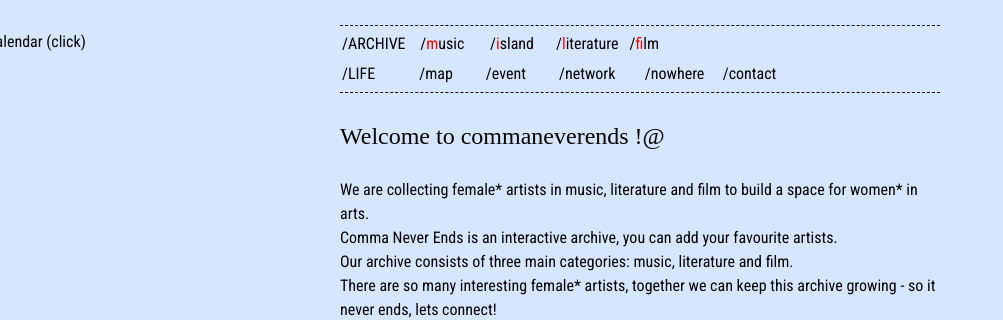
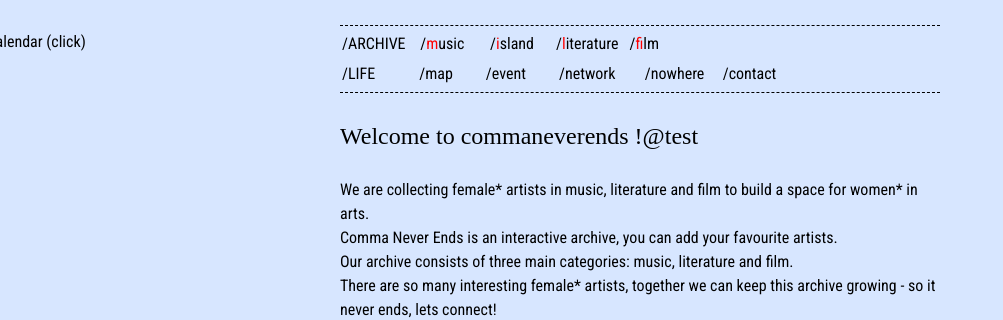
Before and after one commit to jeonghihi/commaneverends.github.io, a Jekyll site: the page built from index.md, in a window 1280 px wide. Shown: the top 320 px of the page, without its empty margins (0-1003 px from the left). Built offline with Jekyll 4.4.1, drawn with Linux system fonts in a browser that asks for light colours; some web fonts are replaced.

Commit message:
Update index.md

```diff
--- a/index.md
+++ b/index.md
@@ -38,13 +38,14 @@ h2 {color:#4C39CA; font-size: 24px;}
 
 <div class="divLeft">
 
-<div class ="div-title-left"> Welcome to commaneverends !@ </div>
+<div class ="div-title-left"> Welcome to commaneverends !@test </div>
 <br/>
 We are collecting female* artists in music, literature and film to build a space for women* in arts. <br/>
 Comma Never Ends is an interactive archive, you can add your favourite artists. <br/>
 Our archive consists of three main categories: music, literature and film. <br/>
 There are so many interesting female* artists, together we can keep this archive growing - so it never ends, lets connect! <br/>
 </div>
+<br/>
 
 <div class="divRight">
 
```
